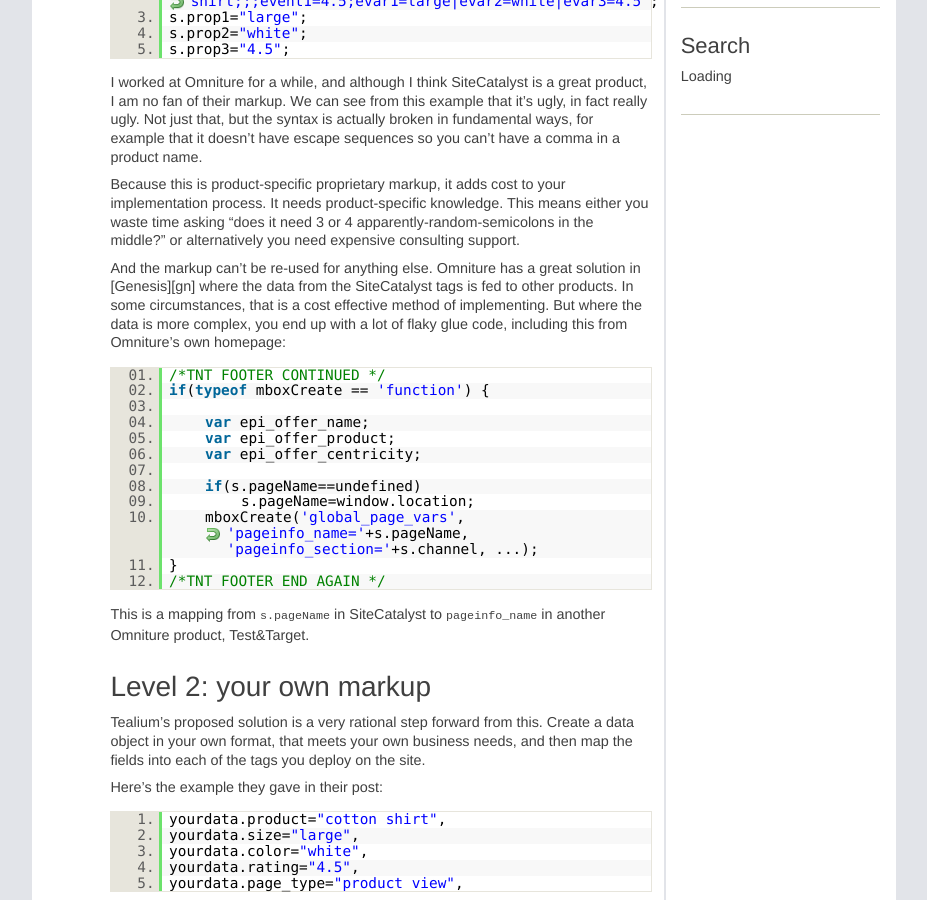
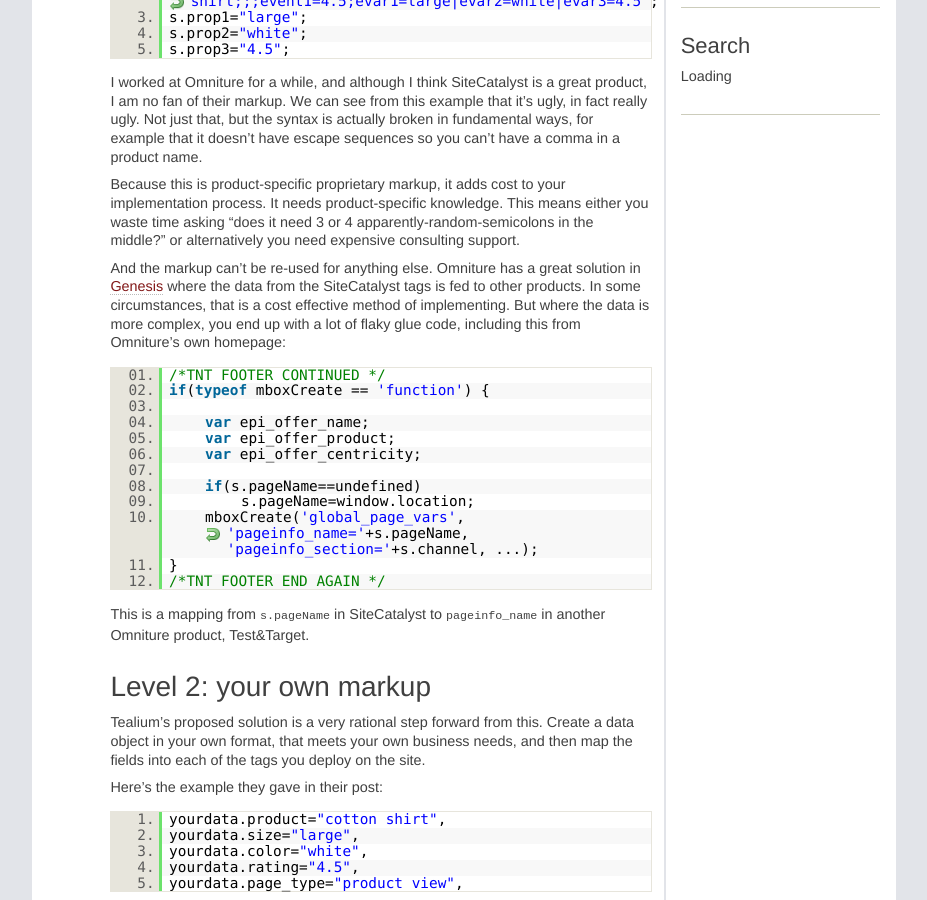
Before and after one commit to jshub/jshub.github.com, a Jekyll site: the page built from _posts/blog/universal_tag/2010-05-25-universal_tag_proprietary_data.markdown, in a window 1280 px wide and 900 px high, scrolled down 594 px. Shown: the whole window, without its empty margins (176-1103 px from the left). Built offline with Jekyll 4.4.1, drawn with Linux system fonts in a browser that asks for light colours; comment, search, counter and statistics services are not loaded; some of the changed lines change nothing that is shown.

Commit message:
Oops a missing link

```diff
--- a/_posts/blog/universal_tag/2010-05-25-universal_tag_proprietary_data.markdown
+++ b/_posts/blog/universal_tag/2010-05-25-universal_tag_proprietary_data.markdown
@@ -38,6 +38,8 @@
 Because this is product-specific proprietary markup, it adds cost to your implementation process. It needs product-specific knowledge. This means either you waste time asking "does it need 3 or 4 apparently-random-semicolons in the middle?" or alternatively you need expensive consulting support.
 
 And the markup can't be re-used for anything else. Omniture has a great solution in [Genesis][gn] where the data from the SiteCatalyst tags is fed to other products. In some circumstances, that is a cost effective method of implementing. But where the data is more complex, you end up with a lot of flaky glue code, including this from Omniture's own homepage:
+
+ [gn]: http://www.omniture.com/en/products/marketing_integration/genesis
 
 <pre class="brush: js;">
 /*TNT FOOTER CONTINUED */
```
